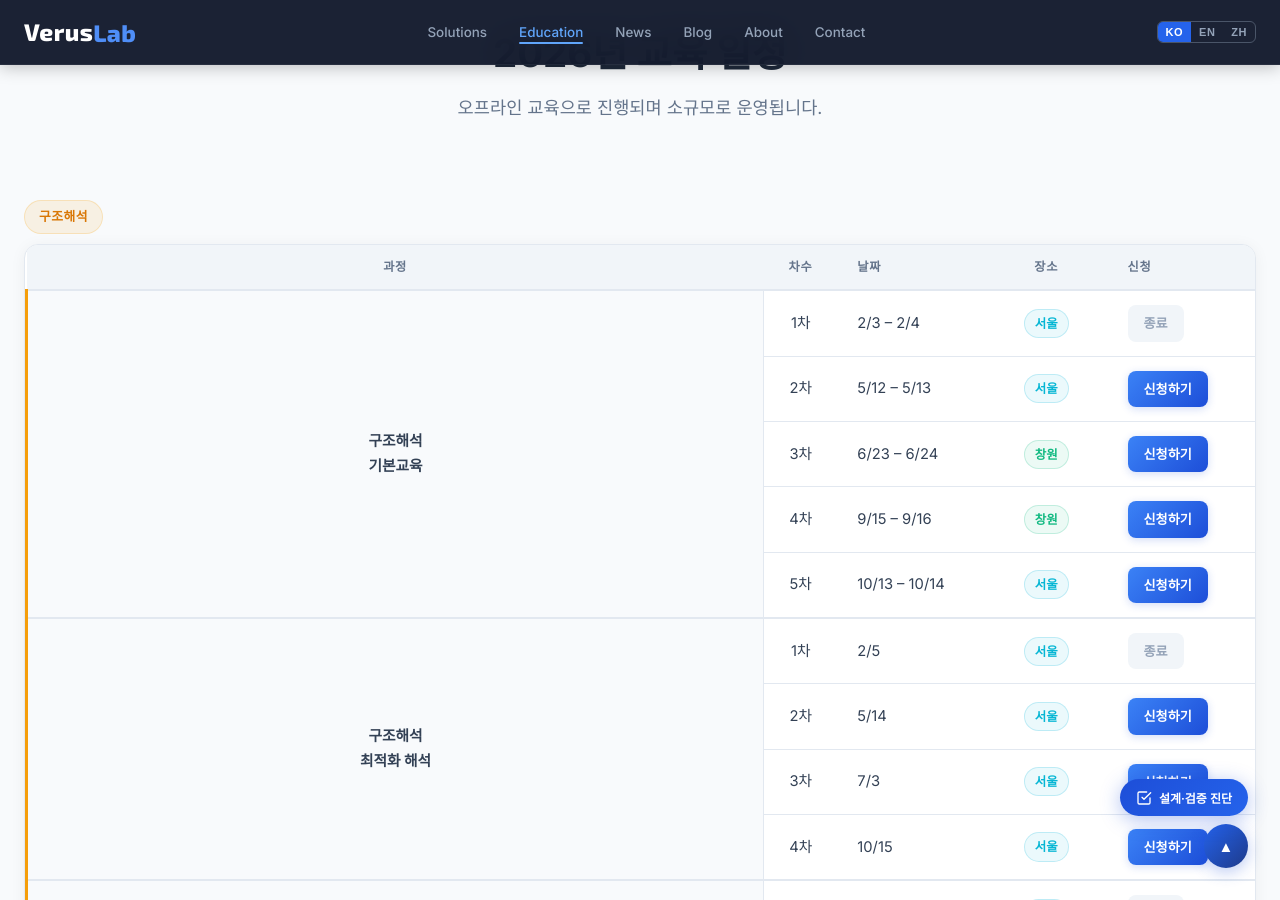
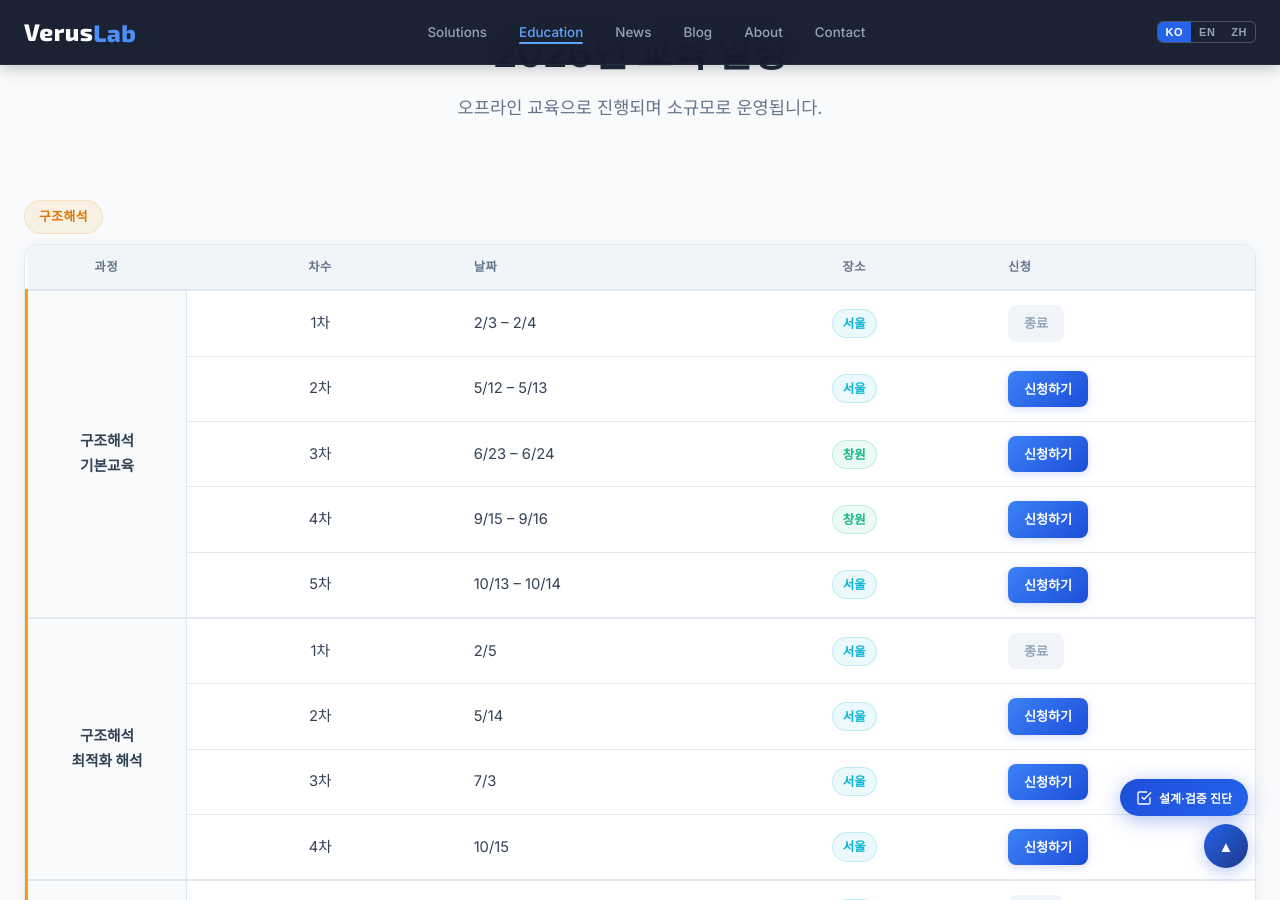
Before and after one commit to VerusLab-KR/Homepage, a Jekyll site: the page built from education/index.html, in a window 1280 px wide and 900 px high, scrolled down 1688 px. Built offline with Jekyll 4.4.1, drawn with Linux system fonts in a browser that asks for light colours.

Commit message:
Set 과정 column to 160px fixed, split remaining width across data columns
과정 column gets original 160px fixed width; 차수/날짜/장소/신청
columns share the remaining table width equally via auto sizing.

Co-Authored-By: Claude Sonnet 4.6 <noreply@anthropic.com>

```diff
--- a/education/index.html
+++ b/education/index.html
@@ -267,11 +267,11 @@ h2{font-size:clamp(1.6rem,3vw,2.4rem);font-weight:700;line-height:1.2;margin-bot
     <div class="schedule-wrap reveal">
       <table class="schedule-table structural">
         <colgroup>
-          <col style="width:60%">
-          <col style="width:6%">
-          <col style="width:12%">
-          <col style="width:10%">
-          <col style="width:12%">
+          <col style="width:160px">
+          <col>
+          <col>
+          <col>
+          <col>
         </colgroup>
         <thead>
           <tr>
@@ -374,11 +374,11 @@ h2{font-size:clamp(1.6rem,3vw,2.4rem);font-weight:700;line-height:1.2;margin-bot
     <div class="schedule-wrap reveal">
       <table class="schedule-table fluid">
         <colgroup>
-          <col style="width:60%">
-          <col style="width:6%">
-          <col style="width:12%">
-          <col style="width:10%">
-          <col style="width:12%">
+          <col style="width:160px">
+          <col>
+          <col>
+          <col>
+          <col>
         </colgroup>
         <thead>
           <tr>
```
